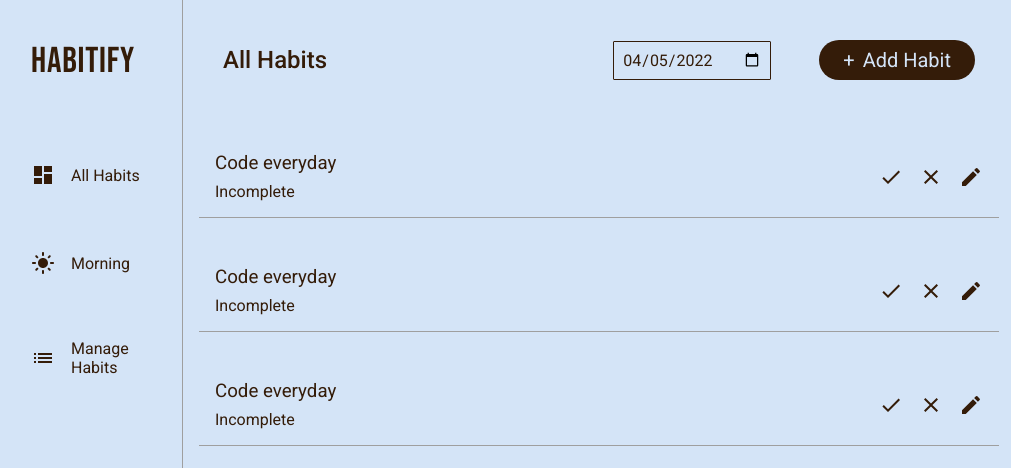
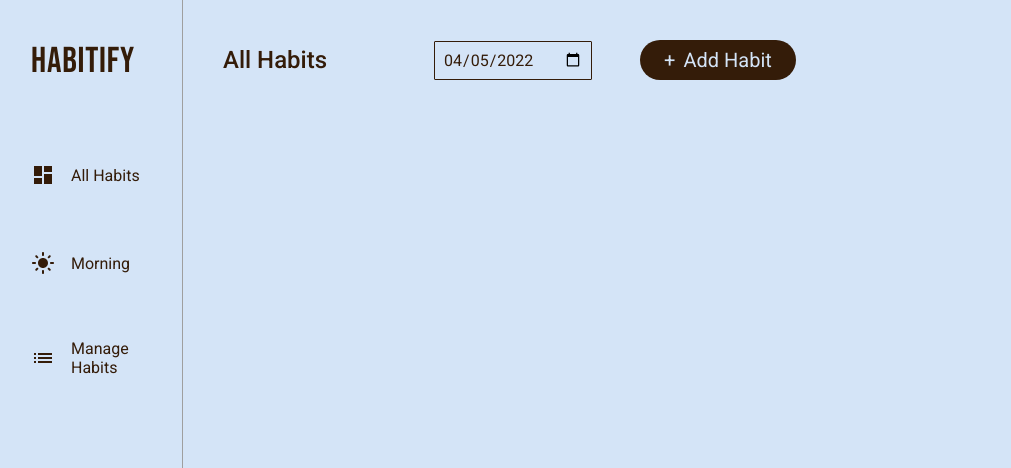
Before and after one commit to tejas-muthya37/habit-tracker, a React (Create React App) app: page / in a window 1280 px wide. Shown: the top 468 px of the page, without its empty margins (9-1020 px from the left). Built offline with nearby package versions, Linux system fonts and the light colour scheme.

Commit message:
Feat: Add habits with localStorage

```diff
--- a/src/Components/Habit/Habit.js
+++ b/src/Components/Habit/Habit.js
@@ -3,13 +3,13 @@ import DoneIcon from "@mui/icons-material/Done";
 import CloseIcon from "@mui/icons-material/Close";
 import ModeEditIcon from "@mui/icons-material/ModeEdit";
 
-const Habit = () => {
+const Habit = ({ name, status }) => {
   return (
     <div className="Habit">
       <div className="habit-section">
         <div className="habit-section-left">
-          <h3>Code everyday</h3>
-          <span>Incomplete</span>
+          <h3>{name}</h3>
+          <span>{status}</span>
         </div>
         <div className="habit-icons-group">
           <DoneIcon />
--- a/src/Components/Habits/Habits.js
+++ b/src/Components/Habits/Habits.js
@@ -1,12 +1,16 @@
 import Habit from "../Habit/Habit";
 import "./habits.css";
+import { useHabit } from "./../../Context/habit-context";
 
 const Habits = () => {
+  const { habitsArray } = useHabit();
   return (
     <div className="Habits">
-      <Habit />
-      <Habit />
-      <Habit />
+      {habitsArray.map((habit) => {
+        return (
+          <Habit key={habit._id} name={habit.name} status={habit.status} />
+        );
+      })}
     </div>
   );
 };
--- a/src/Components/Navbar/Navbar.js
+++ b/src/Components/Navbar/Navbar.js
@@ -1,9 +1,21 @@
 import "./navbar.css";
 import { Box } from "@mui/system";
 import { Modal } from "@mui/material";
-import { useState } from "react";
+import { useState, useEffect } from "react";
+import { useHabit } from "../../Context/habit-context";
+import uuid from "react-uuid";
 
 const Navbar = () => {
+  const { habitsArray, setHabitsArray } = useHabit();
+
+  useEffect(() => {
+    localStorage.setItem("HABITS_ARRAY", JSON.stringify(habitsArray));
+  }, [habitsArray]);
+
+  useEffect(() => {
+    console.log(habitsArray);
+  });
+
   const style = {
     position: "absolute",
     top: "50%",
@@ -163,10 +175,21 @@ const Navbar = () => {
               <button onClick={handleClose}>Cancel</button>
               <button
                 onClick={(event) => {
-                  console.log(
-                    `${habitDetails.name} ${habitDetails.frequency} ${habitDetails.timesOrMins} ${habitDetails.repeatCriteria} ${habitDetails.timeOfDay} ${habitDetails.startDate}`
-                  );
+                  setHabitsArray([
+                    ...habitsArray,
+                    {
+                      _id: uuid(),
+                      name: habitDetails.name,
+                      frequency: habitDetails.frequency,
+                      timesOrMins: habitDetails.timesOrMins,
+                      repeatCriteria: habitDetails.repeatCriteria,
+                      timeOfDay: habitDetails.timeOfDay,
+                      startDate: habitDetails.startDate,
+                      status: "Incomplete",
+                    },
+                  ]);
                   event.preventDefault();
+                  handleClose();
                 }}
               >
                 Save
--- /dev/null
+++ b/src/Context/habit-context.js
@@ -0,0 +1,18 @@
+import { useContext, createContext, useState } from "react";
+
+const HabitContext = createContext();
+
+const HabitProvider = ({ children }) => {
+  let habitsArrayLocalStorage = localStorage.getItem("HABITS_ARRAY");
+  if (habitsArrayLocalStorage === null) habitsArrayLocalStorage = [];
+  const [habitsArray, setHabitsArray] = useState(habitsArrayLocalStorage);
+  return (
+    <HabitContext.Provider value={{ habitsArray, setHabitsArray }}>
+      {children}
+    </HabitContext.Provider>
+  );
+};
+
+const useHabit = () => useContext(HabitContext);
+
+export { useHabit, HabitProvider };
--- a/src/index.js
+++ b/src/index.js
@@ -1,11 +1,14 @@
 import React from "react";
 import ReactDOM from "react-dom";
+import { HabitProvider } from "./Context/habit-context";
 
 import App from "./App";
 
 ReactDOM.render(
   <React.StrictMode>
-    <App />
+    <HabitProvider>
+      <App />
+    </HabitProvider>
   </React.StrictMode>,
   document.getElementById("root")
 );
```
